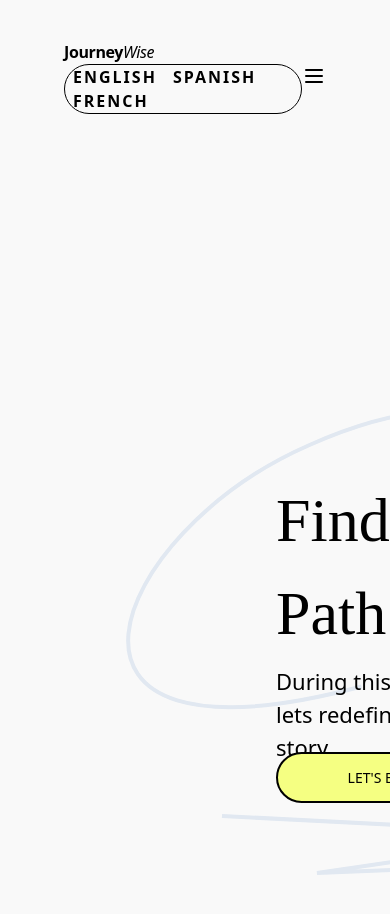
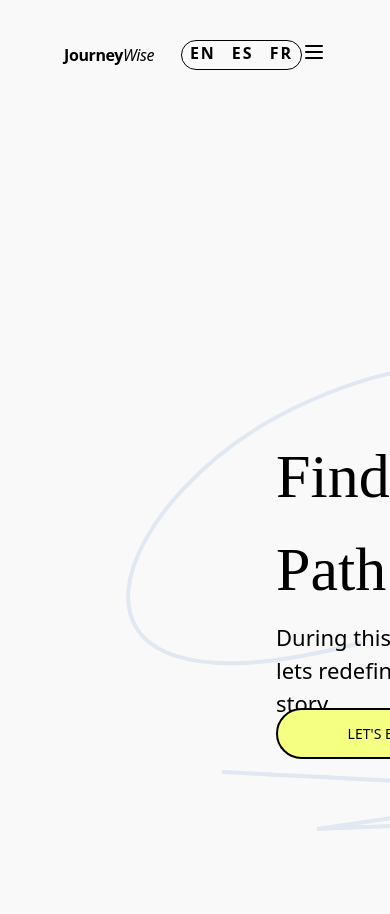
Before and after one commit to cherryontech/JourneyWise, a React (Vite) app in the folder journeywise-app/: page / in a window 390 px wide. Shown: the top 914 px of the page. Built offline with nearby package versions, Linux system fonts and the light colour scheme.

Commit message:
Added dynamic language bar resizing functionality to the nav component

```diff
--- /dev/null
+++ b/journeywise-app/src/Hook/useWindowSize.jsx
@@ -0,0 +1,26 @@
+import { useEffect , useState} from "react";
+
+  export function useWindowSize (){
+
+
+    const [windowSize, setWindowSize]= useState(window.innerWidth)
+
+    useEffect(()=>{
+
+        const handleResize = ()=>{
+            setWindowSize(window.innerWidth)
+
+
+            }
+            window.addEventListener('resize', handleResize)
+
+            return ()=>{
+                window.removeEventListener('resize', handleResize)
+
+        }
+    }, [])
+
+    return [windowSize]
+
+
+}
--- a/journeywise-app/src/components/Nav/Navbar.jsx
+++ b/journeywise-app/src/components/Nav/Navbar.jsx
@@ -1,6 +1,7 @@
-import React, { useState } from "react";
+import React, { useEffect, useState } from "react";
 import { NavLink } from 'react-router-dom';
 import { X, Menu } from "lucide-react";
+import { getBtnText } from "../../util/getBtnText";
 import classNames from "classnames";
 
 function Navbar() {
@@ -15,6 +16,7 @@ function Navbar() {
     const toggleNavbar = () => {
         setIsOpen(!isOpen);
     };
+
 
     const btnStyle = (language) => {
         return classNames(
@@ -42,9 +44,9 @@ return (
             {/* Buttons for language selection */}
             <ul className="flex gap-10">
                 <ul className="gap-10 w-full p-2items-center border border-black rounded-full md:flex">
-                    <button className={btnStyle("English")} onClick={() => handleClick("English")}>English</button>
-                    <button className={btnStyle("Spanish")} onClick={() => handleClick("Spanish")}>Spanish</button>
-                    <button className={btnStyle("French")} onClick={() => handleClick("French")}>French</button>
+                    <button className={btnStyle("English")} onClick={() => handleClick("English")}>{getBtnText("English")}</button>
+                    <button className={btnStyle("Spanish")} onClick={() => handleClick("Spanish")}>{getBtnText("Spanish")}</button>
+                    <button className={btnStyle("French")} onClick={() => handleClick("French")}>{getBtnText("French")}</button>
                 </ul>
                 {/* Hidden on mobile, visible on larger screens */}
                 <div className="hidden flex-grow w-full gap-10 md:flex">
--- /dev/null
+++ b/journeywise-app/src/util/getBtnText.jsx
@@ -0,0 +1,22 @@
+import { useWindowSize } from "../Hook/useWindowSize";
+
+export const getBtnText = (language)=>{
+
+    const [windowSize]= useWindowSize()
+
+    if(windowSize<=768){
+        switch(language) {
+            case "English":
+                return "En";
+            case "Spanish":
+                return "Es";
+            case "French":
+                return "Fr";
+            default:
+                return language;
+        }
+    } else {
+        return language;
+    }
+
+    }
```
